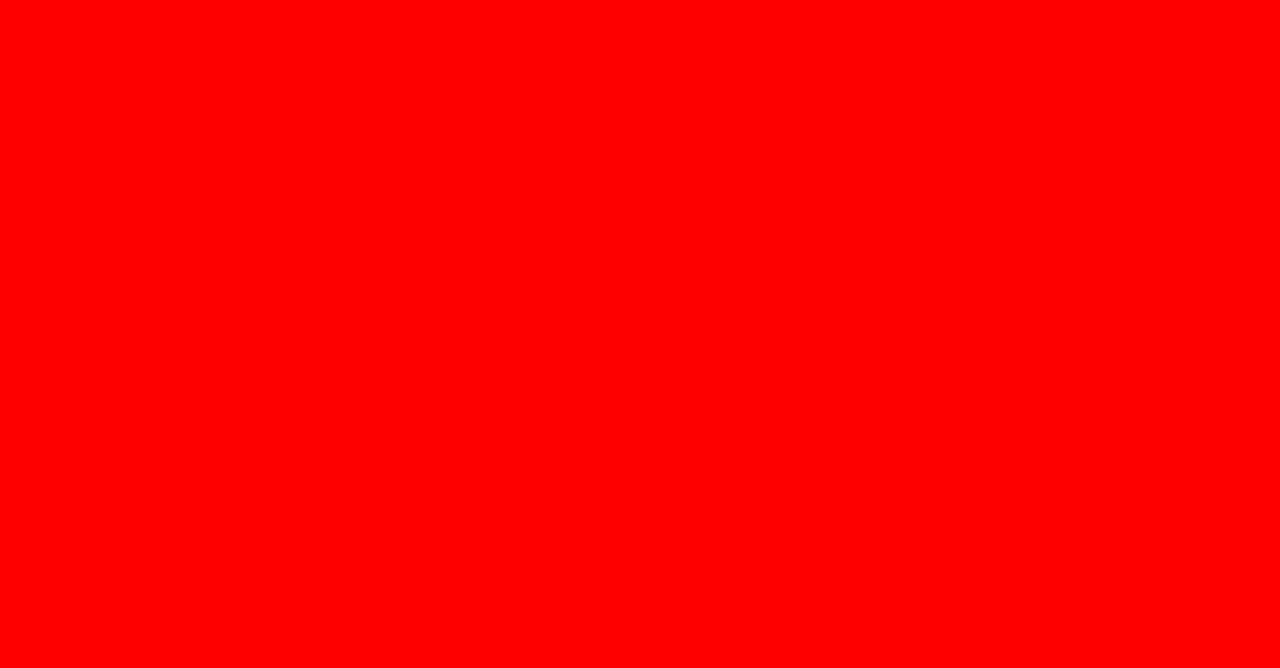
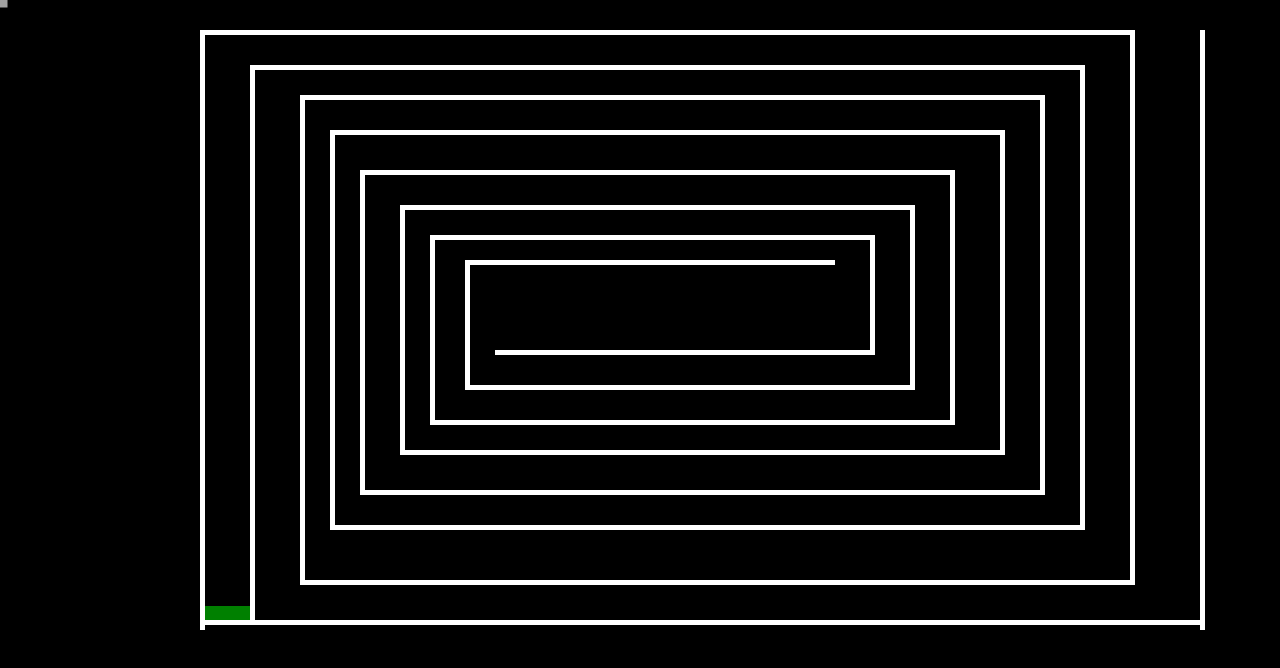
Before and after one commit to Maicke-Andrew/labirinto, a plain HTML site: page index.html in a window 1280 px wide. Both pictures are taken after a click on the button "Play". Drawn offline with Linux system fonts and the light colour scheme.

Commit message:
atualizacao

```diff
--- a/css/style.css
+++ b/css/style.css
@@ -25,9 +25,57 @@
 #fimdejogo {
     display: none;
     position: absolute;
+    bottom: 0%;
     width: 100%;
     height: 100%;
     background-color: red;
+}
+
+#playagain {
+    width: 100px;
+    height: 70px;
+    position: relative;
+    padding: 7px;
+    border: none;
+    border-radius: 10px;
+    top: 10px;
+    left: 10px;
+    font-family: serif;
+    font-size: 24px;
+}
+
+#win {
+    display: none;
+    position: absolute;
+    bottom: 0%;
+    width: 100%;
+    height: 100%;
+    background-color: green;
+}
+
+#winbutton {
+    display: none;
+    width: 100px;
+    height: 70px;
+    position: relative;
+    padding: 7px;
+    border: none;
+    border-radius: 10px;
+    top: 10px;
+    left: 10px;
+    font-family: serif;
+    font-size: 24px;
+}
+
+#paredevencedora {
+    display: none;
+    margin: 0;
+    position: relative;
+    left: 205px;
+    top: 6px;
+    width: 45px;
+    height: 14px;
+    background-color: green;
 }
 
 #teladojogo {
@@ -46,8 +94,10 @@
     background-color: rgb(161, 161, 161);
 }
 
-#paredes{
+#paredes {
     display: none;
+    top: 30px;
+    left: 200px;
 }
 
 .paredes-y {
@@ -59,10 +109,196 @@
 }
 
 #parede1 {
-    top: 30px;
-    left: 200px;
+    top: 0px;
+    left: 1000px;
 }
 
 #parede2 {
-    left: 1000px;
+    height: 550px;
+    top: 40px;
+    right: 950px;
 }
+
+#parede3 {
+    height: 460px;
+    bottom: 525px;
+    right: 120px;
+}
+
+#parede4 {
+    height: 550px;
+    bottom: 1025px;
+    right: 70px;
+}
+
+#parede5 {
+    height: 480px;
+    bottom: 1510px;
+    right: 900px;
+}
+
+#parede6 {
+    height: 395px;
+    bottom: 2000px;
+    right: 160px;
+}
+
+#parede7 {
+    height: 395px;
+    bottom: 2365px;
+    right: 870px;
+}
+
+#parede8 {
+    height: 325px;
+    bottom: 2725px;
+    right: 840px;
+}
+
+#parede9 {
+    height: 325px;
+    bottom: 3100px;
+    right: 200px;
+}
+
+#parede10 {
+    height: 250px;
+    bottom: 3380px;
+    right: 250px;
+}
+
+#parede11 {
+    height: 250px;
+    bottom: 3610px;
+    right: 800px;
+}
+
+#parede12 {
+    height: 190px;
+    bottom: 3830px;
+    right: 770px;
+}
+
+#parede13 {
+    height: 180px;
+    bottom: 4060px;
+    right: 290px;
+}
+
+#parede14 {
+    height: 120px;
+    bottom: 4210px;
+    right: 330px;
+}
+
+#parede15 {
+    height: 125px;
+    bottom: 4310px;
+    right: 735px;
+}
+
+
+
+.paredes-x {
+    margin: 0;
+    position: relative;
+    width: 600px;
+    height: 5px;
+    background-color: white;
+}
+
+#paredex1 {
+    width: 1000px;
+    top: 40px;
+    right: 1000px;
+}
+
+#paredex2 {
+    width: 830px;
+    bottom: 520px;
+    right: 950px;
+}
+
+#paredex3 {
+    width: 930px;
+    bottom: 1020px;
+    right: 1000px;
+}
+
+#paredex4 {
+    width: 835px;
+    bottom: 1025px;
+    right: 900px;
+}
+
+#paredex5 {
+    width: 740px;
+    bottom: 1995px;
+    right: 900px;
+}
+
+#paredex6 {
+    width: 680px;
+    bottom: 2000px;
+    right: 835px;
+}
+
+#paredex7 {
+    width: 750px;
+    bottom: 1970px;
+    right: 865px;
+}
+
+#paredex8 {
+    width: 670px;
+    bottom: 3090px;
+    right: 870px;
+}
+
+#paredex9 {
+    width: 590px;
+    bottom: 3055px;
+    right: 835px;
+}
+
+#paredex10 {
+    width: 600px;
+    bottom: 3355px;
+    right: 800px;
+}
+
+#paredex11 {
+    width: 520px;
+    bottom: 3390px;
+    right: 770px;
+}
+
+#paredex12 {
+    width: 510px;
+    bottom: 4050px;
+    right: 800px;
+}
+
+#paredex13 {
+    width: 440px;
+    bottom: 4025px;
+    right: 770px;
+}
+
+#paredex14 {
+    width: 449px;
+    bottom: 4180px;
+    right: 734px;
+}
+
+#paredex15 {
+    width: 380px;
+    bottom: 4220px;
+    right: 705px;
+}
+
+#paredex16 {
+    width: 370px;
+    bottom: 4440px;
+    right: 735px;
+}
--- a/index.html
+++ b/index.html
@@ -13,11 +13,46 @@
         <div id="start">
             <button id ="play" onclick="play()">Play</button>
         </div>
-        <div id="fimdejogo"></div>
-        <div id ="paredes">
+        <div class="paredes-y" id="paredes">
             <div class="paredes-y" id="parede1">
-                <div class="paredes-y" id="parede2"></div>
+            <div class="paredes-y" id="parede2"></div>
+                <div class="paredes-x" id="paredex1"></div>
+                <div class="paredes-x" id="paredex2"></div>
+            <div class="paredes-y" id="parede3"></div>
+                <div class="paredes-x" id="paredex3"></div>
+            <div class="paredes-y" id="parede4"></div>
+                <div class="paredes-x" id="paredex4"></div>
+            <div class="paredes-y" id="parede5"></div>
+                <div class="paredes-x" id="paredex5"></div>
+            <div class="paredes-y" id="parede6"></div>
+                <div class="paredes-x" id="paredex6"></div>
+                <div class="paredes-x" id="paredex7"></div>
+            <div class="paredes-y" id="parede7"></div>
+            <div class="paredes-y" id="parede8"></div>
+                <div class="paredes-x" id="paredex8"></div>
+                <div class="paredes-x" id="paredex9"></div>
+            <div class="paredes-y" id="parede9"></div>
+            <div class="paredes-y" id="parede10"></div>
+                <div class="paredes-x" id="paredex10"></div>
+                <div class="paredes-x" id="paredex11"></div>
+            <div class="paredes-y" id="parede11"></div>
+            <div class="paredes-y" id="parede12"></div>
+                <div class="paredes-x" id="paredex12"></div>
+                <div class="paredes-x" id="paredex13"></div>
+            <div class="paredes-y" id="parede13"></div>
+            <div class="paredes-y" id="parede14"></div>
+                <div class="paredes-x" id="paredex14"></div>
+                <div class="paredes-x" id="paredex15"></div>
+            <div class="paredes-y" id="parede15"></div>
+                <div class="paredes-x" id="paredex16"></div>
             </div>
+        </div>
+        <div id="paredevencedora"></div>
+        <div id="fimdejogo">
+            <button id ="playagain" onclick="playagain()">Play Again</button>
+        </div>
+        <div id="win">
+            <button id ="winbutton" onclick="playagain()">Play Again</button>
         </div>
     </div>
     <script type="text/javascript" src="./js/movimento.js"></script>
--- a/js/movimento.js
+++ b/js/movimento.js
@@ -1,27 +1,46 @@
 let jogador = document.getElementById("jogador");
+let alteracao = document.getElementById("start");
+let parede = document.getElementById("paredes");
+let cursor = document.getElementById("cursor")
+let final = document.getElementById("paredevencedora")
+let buttaowin = document.getElementById("winbutton")
+let win = document.getElementById("win")
+
+function play() {
+    alteracao.style.display = "none";
+    parede.style.display = "block"
+    cursor.style.cursor = "none"
+    final.style.display = "flex"
+}
 
 let onMouseMove = (e) =>{
     jogador.style.left = e.pageX + "px";
     jogador.style.top = e.pageY + "px";
 }
-
 document.addEventListener("mousemove", onMouseMove);
 
-let alteracao = document.getElementById("start");
-let parede = document.getElementById("paredes");
-let cursor = document.getElementById("cursor")
-
-function play() {
-    alteracao.style.display = "none";
-    parede.style.display = "flex"
-    cursor.style.cursor = "none"
+function gameover() {
+    let fimdejogo = document.getElementById("fimdejogo");
+    fimdejogo.style.display = "flex";
+    parede.style.display = "none";
+    cursor.style.cursor = "context-menu"
 }
 
-document.getElementById("paredes").addEventListener("mouseover", gameover)
+parede.addEventListener("mouseover", gameover);
 
-function gameover() {
-   let fimdejogo = document.getElementById("fimdejogo");
-   fimdejogo.style.display = "flex";
-   parede.style.display = "none";
-   cursor.style.cursor = "context-menu"
+function wingame() {
+    win.style.display = "block"
+    buttaowin.style.display = "flex"
+    cursor.style.cursor = "context-menu"
 }
+
+final.addEventListener("mouseover", wingame);
+
+function playagain() {
+    let fimdejogo = document.getElementById("fimdejogo")
+    fimdejogo.style.display = "none"
+    parede.style.display = "flex";
+    cursor.style.cursor = "none"
+    buttaowin.style.display = "none"
+    win.style.display = "none"
+}
```
